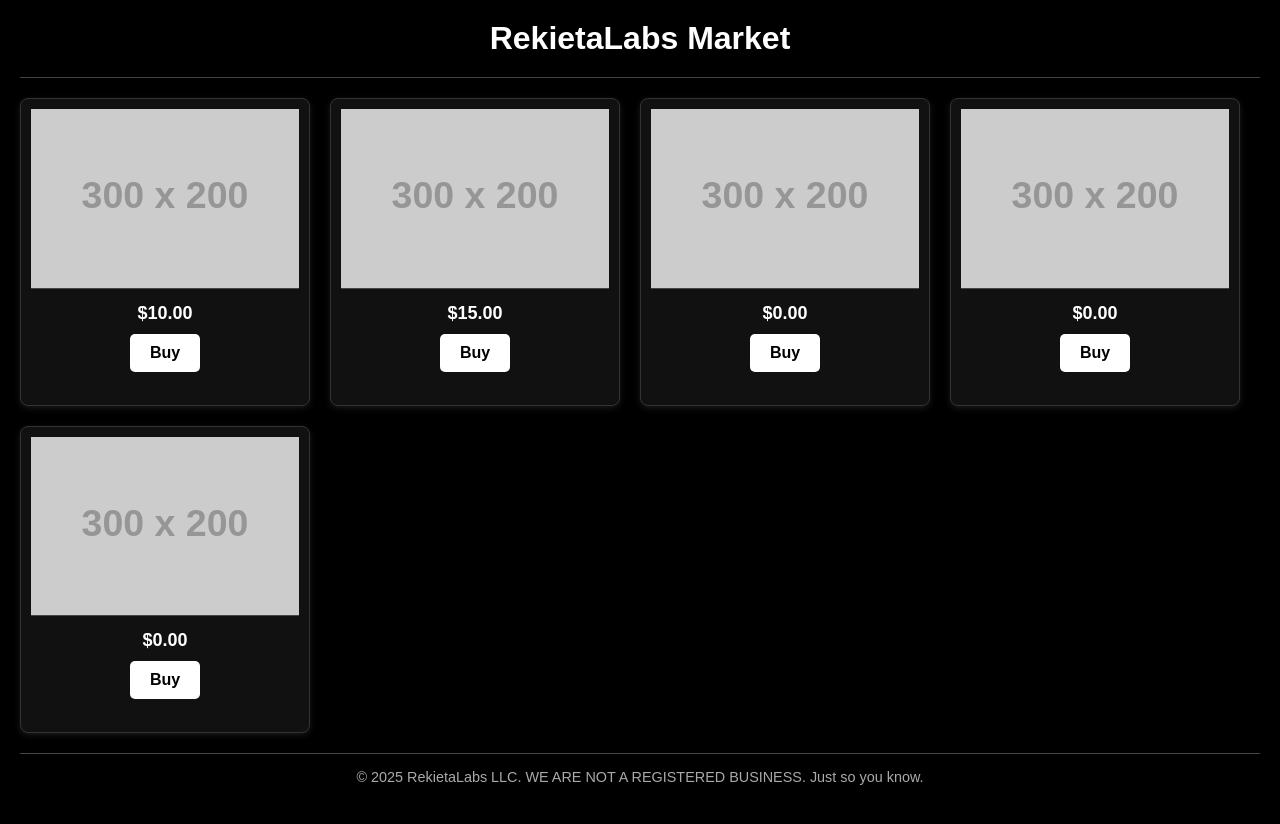
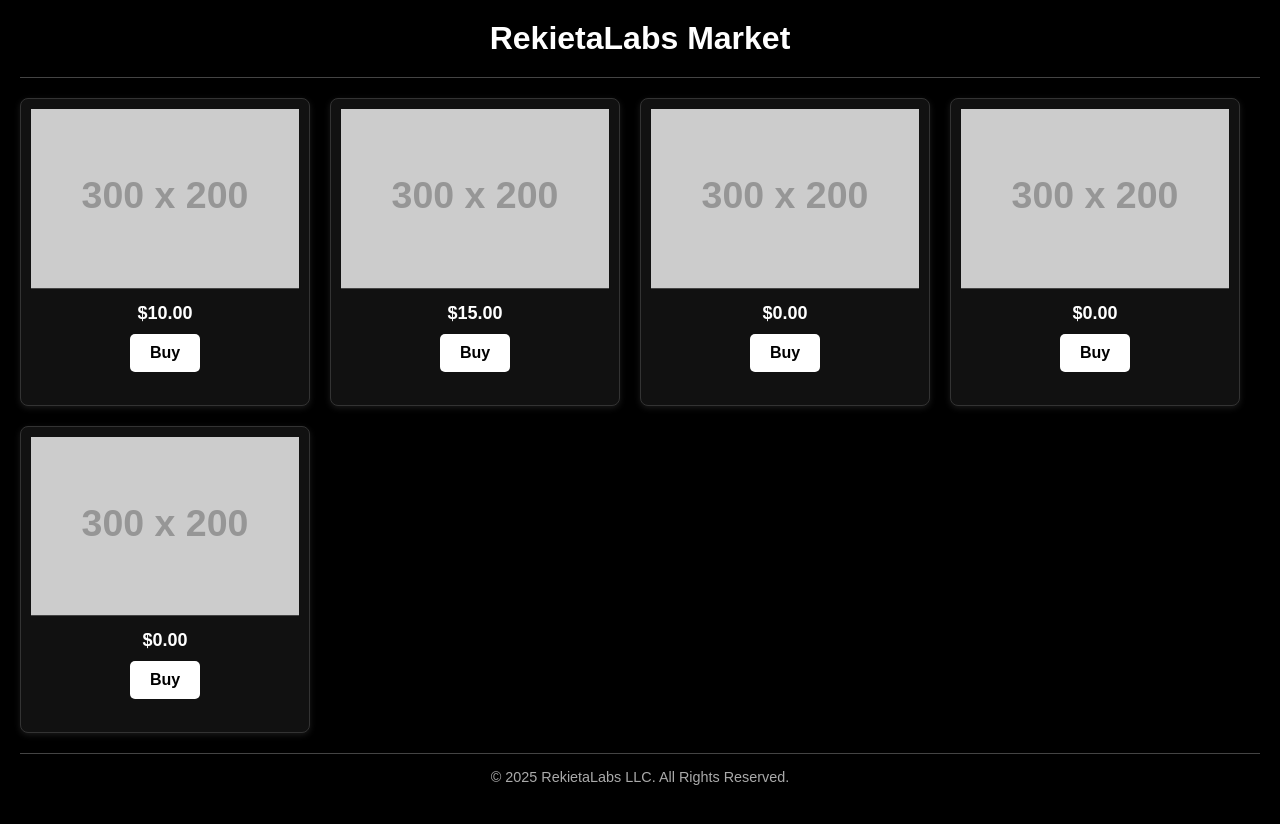
Before and after one commit to RekietaLabsLLC/shop, a website: page public/shop.html in a window 1280 px wide. Drawn offline with Linux system fonts and the light colour scheme; placeholder pictures from the web are drawn by us.

Commit message:
Update shop.html

```diff
--- a/public/shop.html
+++ b/public/shop.html
@@ -161,7 +161,7 @@
   </div>
 
   <footer>
-    © 2025 RekietaLabs LLC. WE ARE NOT A REGISTERED BUSINESS. Just so you know.
+    © 2025 RekietaLabs LLC. All Rights Reserved.
   </footer>
 
 </body>
```
